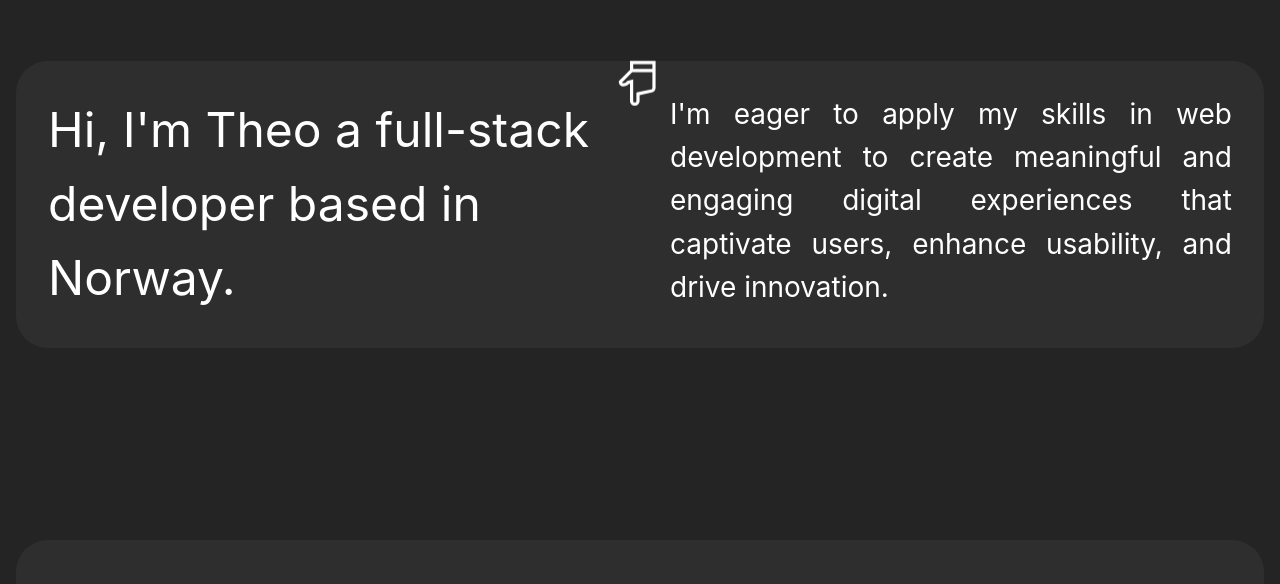
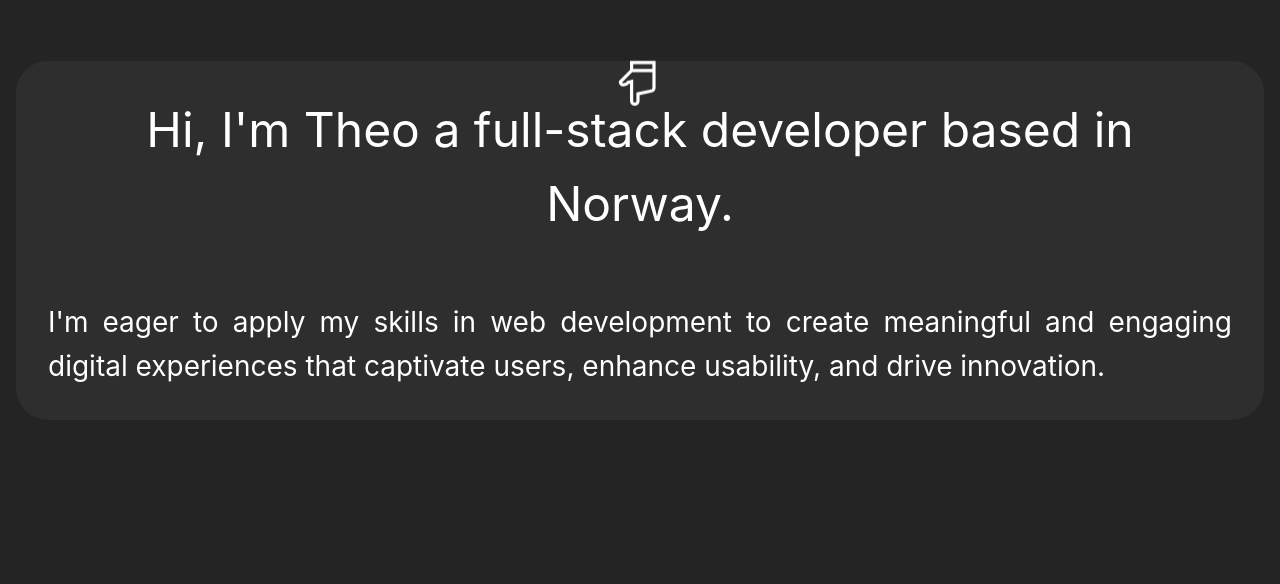
Before and after one commit to Georgitsis/My-Portfolio, a React (Vite) app: page / in a window 1280 px wide. Shown: the part 671-1255 px from the top of the page. Built offline with nearby package versions, Linux system fonts and the light colour scheme.

Commit message:
changes introduction to Stack

```diff
--- a/src/Components/Introduction/Introduction.tsx
+++ b/src/Components/Introduction/Introduction.tsx
@@ -1,5 +1,5 @@
 import { useRef, useEffect, useState } from "react";
-import { Group, Text } from "@mantine/core";
+import { Group, Text, Stack } from "@mantine/core";
 import { useViewportSize, useWindowScroll } from "@mantine/hooks";
 import classes from "./Introduction.module.css";
 
@@ -45,25 +45,22 @@ export default function Introduction() {
   }, [fadeIn, animatedSpans]);
 
   return (
-    <Group
+    <Stack
       ref={componentRef}
       className={`${classes.IntroductionContainer} ${
         fadeIn ? classes.FadeInTransition : ""
       }`}
-      align="center"
+      align="stretch"
       justify="flex-start"
       maw={1280}
       mx={"auto"}
       gap={60}
       p={"xl"}
-      grow={width > 992 ? true : false}
       style={{
         background: "var(--mantine-color-dark-6)",
         borderRadius: "var(--mantine-radius-xl)",
       }}>
-      <Text
-        className={classes.firstIntroText}
-        style={{ alignSelf: "flex-start" }}>
+      <Text className={classes.firstIntroText} style={{ textAlign: "center" }}>
         {animatedSpans.map((spanText, index) => (
           <span
             key={index}
@@ -87,6 +84,6 @@ export default function Introduction() {
         engaging digital experiences that captivate users, enhance usability,
         and drive innovation.
       </Text>
-    </Group>
+    </Stack>
   );
 }
```
